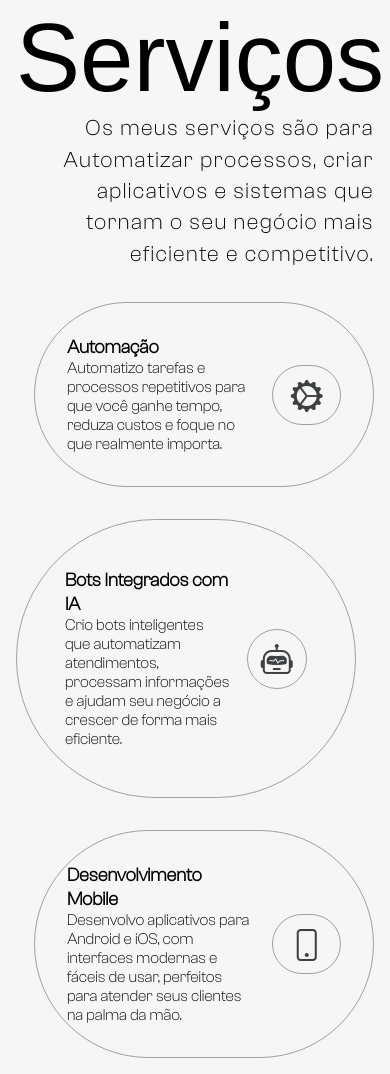
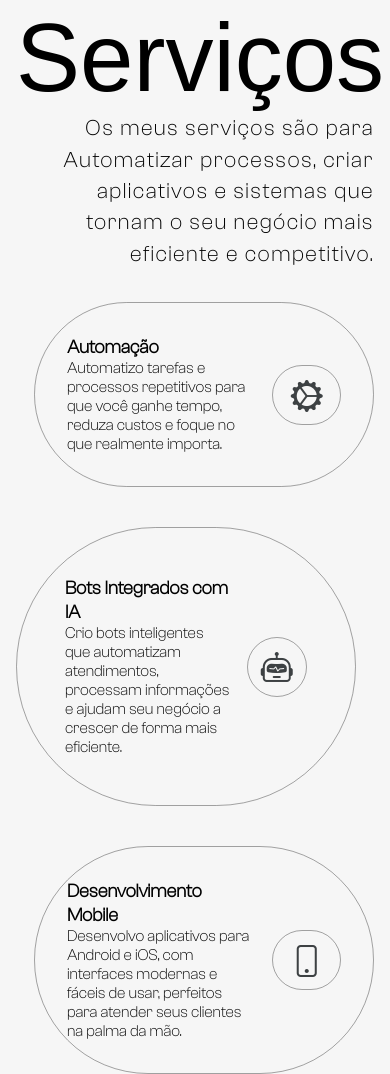
Before and after one commit to alex-rangel/Portifolio_Alex-Rangel, a plain HTML site: page index.html in a window 390 px wide. Shown: the part 4434-5508 px from the top of the page. Drawn offline with nearby package versions, Linux system fonts and the light colour scheme; a web font is replaced by a local one.

Commit message:
fiz alteracoes na seccao de servicos

```diff
--- a/assets/css/responsividade.css
+++ b/assets/css/responsividade.css
@@ -77,6 +77,10 @@
         width: 100%;
         text-align: right;
         font-size: 1.4rem;
+    }
+
+    .servicos-cards {
+        gap: 2.5rem;
     }
 
     /************************** PORTFOLIO ***/
```
